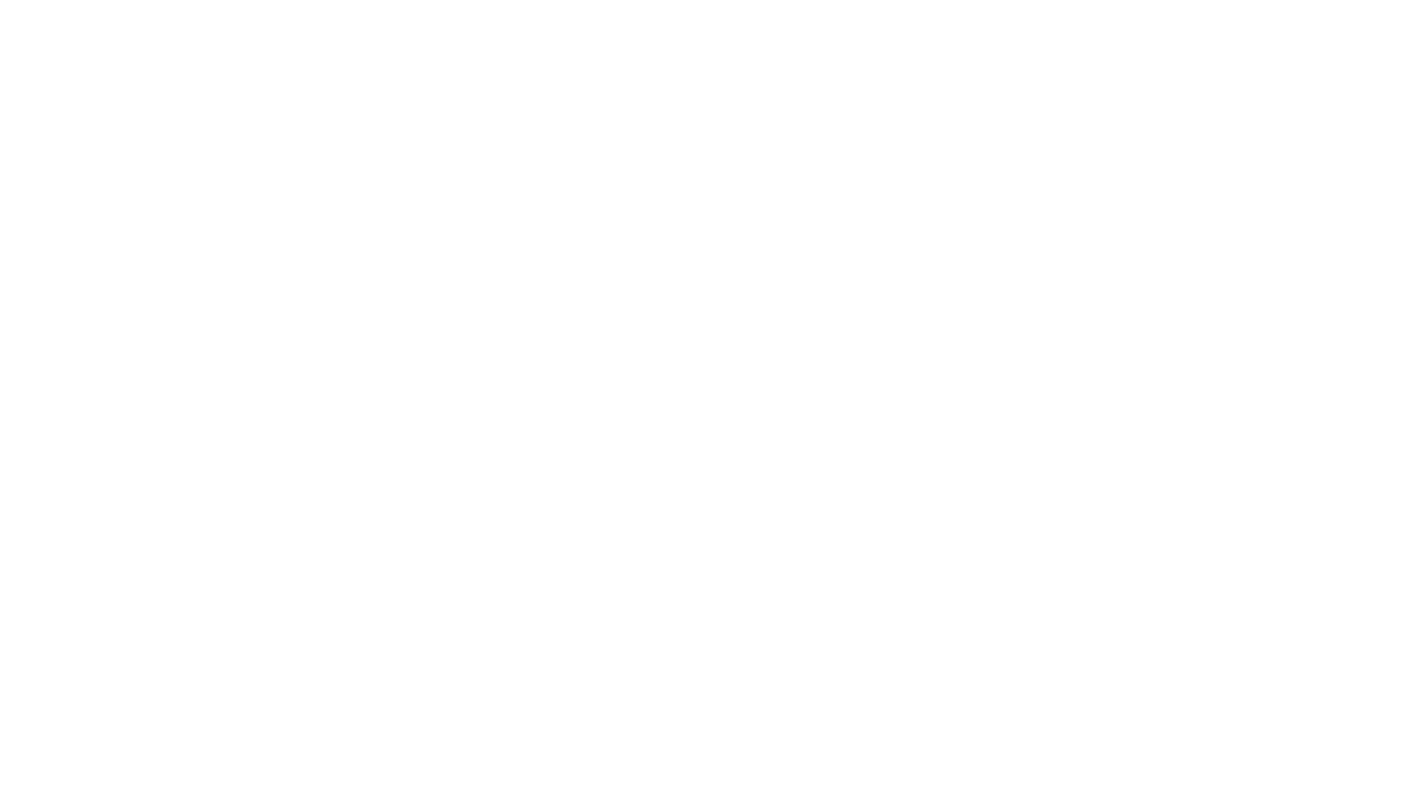
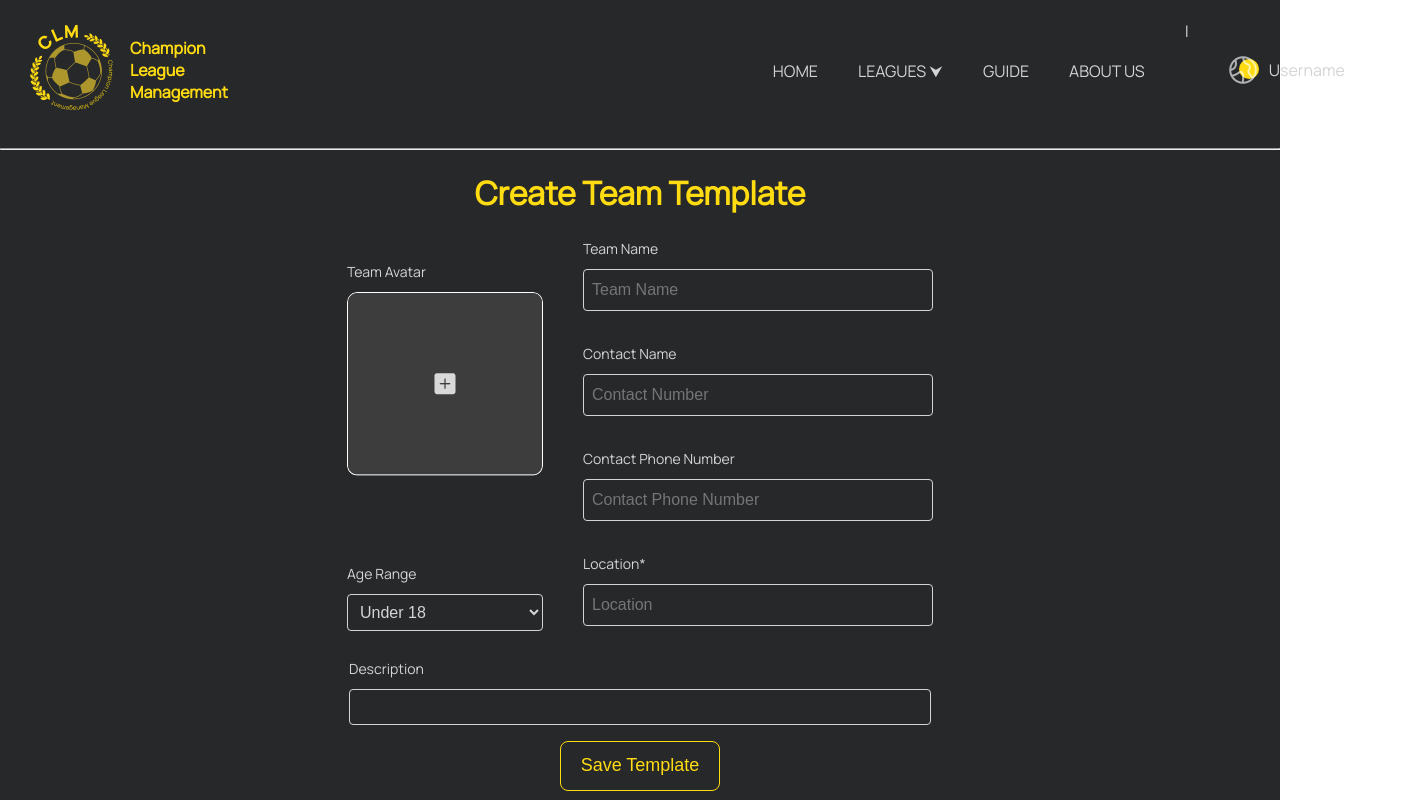
Before and after one commit to CLM-TTTB/clm-web-client, a React (Create React App) app: page /myTemplates in a window 1280 px wide. Before the commit this address had no page. Shown: the top 800 px of the page, 1405 px wide, since content can reach past the window. Built offline with nearby package versions, Linux system fonts and the light colour scheme.

Commit message:
add myTemplates page

```diff
--- a/src/App.js
+++ b/src/App.js
@@ -10,6 +10,7 @@ import CreateLeague from './pages/createLeague';
 import GlobalNavigate from './components/globalNavigate';
 import ProfileSettings from './pages/profileSettings';
 import Guide from './pages/guide';
+import CreateTeamTemplate from './pages/myTemplates';
 // App.js
 import AppRoutes from '~/Routes';
 
@@ -27,6 +28,7 @@ function App() {
             <Route path="/searchLeague" element={<SearchLeague />} />
             <Route path="/profileSettings" element={<ProfileSettings />} />
             <Route path="/guide" element={<Guide />} />
+            <Route path="/myTemplates" element={<CreateTeamTemplate />} />
           </Routes>
         </GlobalNavigate>
         <AppRoutes />
--- a/src/components/leagueInfoTabs/opening/enroll/createTeam.module.css
+++ b/src/components/leagueInfoTabs/opening/enroll/createTeam.module.css
@@ -72,3 +72,7 @@ html {
   cursor: pointer;
   text-decoration: none;
 }
+
+.space {
+  margin-bottom: 50px;
+}
--- /dev/null
+++ b/src/pages/myTemplates.js
@@ -0,0 +1,131 @@
+import React, { useState, useCallback } from 'react';
+import { useNavigate } from 'react-router-dom';
+
+import styles from '../../src/components/leagueInfoTabs/opening/enroll/createTeam.module.css';
+import Button from '~/components/button';
+import Layout from '~/components/layout';
+import Input from '~/components/input';
+import InputShort from '~/components/input-short';
+import ImageButton from '~/components/imageButton';
+import { FormControlLabel, FormGroup, Switch } from '@mui/material';
+import Dropdown from '~/components/dropdownn';
+import DropdownShort from '~/components/dropdown-short';
+import { toast } from 'react-toastify';
+import { ToastContainer } from 'react-toastify';
+import 'react-toastify/dist/ReactToastify.css';
+import { DatePicker } from '@mui/x-date-pickers';
+import InputWide from '~/components/input-wide';
+
+const CreateTeamTemplate = () => {
+  const navigate = useNavigate();
+
+  const [teamAvatar, setTeamAvatar] = useState('');
+  const [teamName, setTeamName] = useState('');
+  const [contactName, setContactName] = useState('');
+  const [contactPhoneNumber, setContactPhoneNumber] = useState('');
+  const [ageRange, setAgeRange] = useState('');
+  const [location, setLocation] = useState('');
+  const [uniform1, setUniform1] = useState('');
+  const [uniform2, setUniform2] = useState('');
+  const [uniform3, setUniform3] = useState('');
+  const [description, setDescription] = useState('');
+
+  const [created, setCreated] = useState(false);
+
+  const handleCreateTeam = () => {
+    if (
+      !teamName ||
+      !contactName ||
+      !contactPhoneNumber ||
+      !ageRange ||
+      !location
+    ) {
+      toast.error('Please fill out all fields');
+    } else {
+      toast.success('Team created successfully!');
+      setTeamAvatar('');
+      setTeamName('');
+      setContactName('');
+      setContactPhoneNumber('');
+      setAgeRange('');
+      setLocation('');
+      setUniform1('');
+      setUniform2('');
+      setUniform3('');
+      setDescription('');
+      setCreated(true);
+    }
+  };
+
+  return (
+    <Layout>
+      <hr class="horizontal-line" />
+      <h1 className={styles.title}>Create Team Template</h1>
+
+      <div className={styles.createTeamForm}>
+        <div className={styles.form1}>
+          <ImageButton label="Team Avatar" />
+        </div>
+
+        <div className={styles.form2}>
+          <Input
+            label="Team Name"
+            placeholder="Team Name"
+            value={teamName}
+            onChange={(e) => setTeamName(e.target.value)}
+          />
+
+          <Input
+            label="Contact Name"
+            placeholder="Contact Number"
+            value={contactName}
+            onChange={(e) => setContactName(e.target.value)}
+          />
+
+          <Input
+            label="Contact Phone Number"
+            placeholder="Contact Phone Number"
+            value={contactPhoneNumber}
+            onChange={(e) => setContactPhoneNumber(e.target.value)}
+          />
+        </div>
+      </div>
+
+      <div className={styles.createTeamForm}>
+        <DropdownShort
+          label="Age Range"
+          value={ageRange}
+          onChange={(e) => setAgeRange(e.target.value)}
+          options={['Under 18', '18-25', '26-35', '36-45', '46-55', '56+']}
+          defaultValue="Under 18"
+        />
+
+        <Input
+          label="Location*"
+          placeholder="Location"
+          value={location}
+          onChange={(e) => setLocation(e.target.value)}
+        />
+      </div>
+
+      <div className={styles.form2}>
+        <InputWide
+          label="Description"
+          placeholder="Description"
+          value={description}
+          onChange={(e) => setDescription(e.target.value)}
+        />
+      </div>
+
+      <div className={styles.createTeamForm}>
+        <Button text="Save Template" onClick={handleCreateTeam}></Button>
+      </div>
+
+      <ToastContainer />
+      <div className={styles.space} />
+      <hr class="horizontal-line" />
+    </Layout>
+  );
+};
+
+export default CreateTeamTemplate;
```
